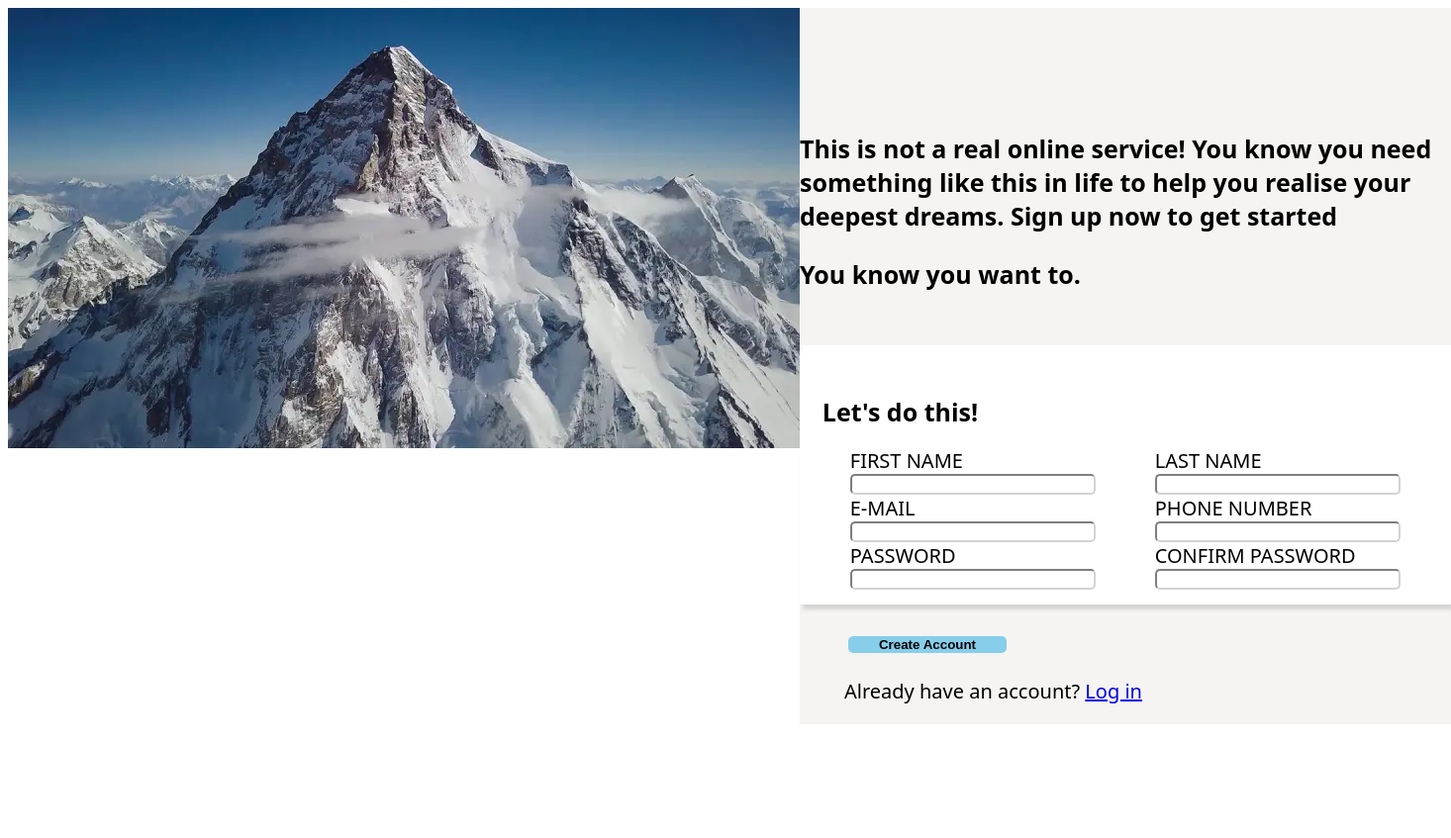
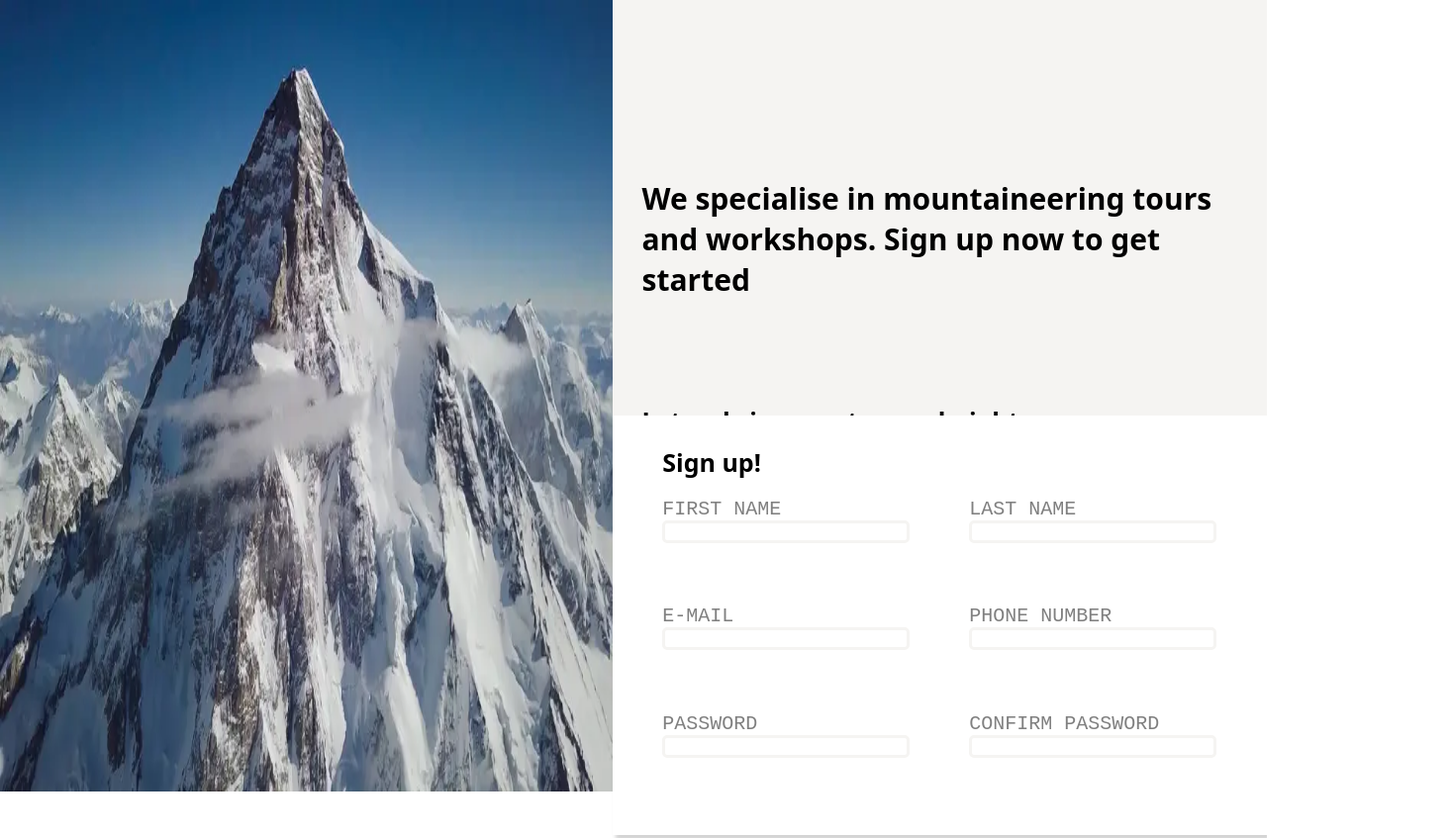
Before and after one commit to Tinkybala/Odin-Sign-Up-Form, a plain HTML site: page index.html in a window 1280 px wide. Shown: the top 847 px of the page at 99% size, 1466 px wide, since content can reach past the window. Before the commit the page ends 800 px from the top, so only its background shows below. Drawn offline with Linux system fonts and the light colour scheme.

Commit message:
added more styling, have constraints left to do

```diff
--- a/index.html
+++ b/index.html
@@ -12,13 +12,13 @@
     <div id="main">
         <div class="top">
             <div id="top-text">
-                <p>This is not a real online service! You know you need something like this in life to help you realise your deepest dreams. Sign up now to get started</p>
-                <p>You know you want to.</p>
+                <p style="font-size: 30px;">We specialise in mountaineering tours and workshops. Sign up now to get started</p>
+                <p>Let us bring you to new heights.</p>
             </div>
         </div>
         <form action="example.com" method="post">
             <fieldset>
-                <legend>Let's do this!</legend>
+                <legend>Sign up!</legend>
 
                 <div class="form-row">
                     <div class="form-input">
--- a/style.css
+++ b/style.css
@@ -8,11 +8,12 @@
 :root{
     --special_font: "Norse-Bold";
     --default_font: system-ui, -apple-system, BlinkMacSystemFont, 'Segoe UI', Roboto, Oxygen, Ubuntu, Cantarell, 'Open Sans', 'Helvetica Neue', sans-serif;
+    --secondary_font: 'Courier New', Courier, monospace;
     --default_font_size: 25px;
     --small_font: 20px;
     --gray: #f5f4f2;
+
 }
-
 
 body {
     display: flex;
@@ -20,12 +21,20 @@ body {
     font-family: var(--default_font);
     font-size: var(--default_font_size);
     box-sizing: border-box;
+    height: 100vh;
+    width: 100vw;
+    margin: 0;
 }
 
 
 #sidebar {
     display: flex;
     flex-direction: column;
+}
+
+img{
+    height: 100%;
+    width: 100%;
 }
 
 #main{
@@ -39,7 +48,6 @@ body {
 }
 
 form{
-    height: 20rem;
     margin: 0px;
     background-color: white;
     box-shadow: lightgray 3px 5px 4px;
@@ -49,46 +57,54 @@ fieldset{
     border-width: 0px;
     display: flex;
     flex-direction: column;
+    height: 400px;
 }
 
 .top{
-    height: 20rem;
     font-weight: bold;
-    margin-bottom: 30px;
 }
 
 #top-text{
     padding-top: 100px;
+    height: 20rem;
+    display: flex;
+    flex-direction: column;
+    padding-left: 30px;
 }
 
-#form-box{
-    height: 400px;
-    margin-bottom: 50px;
+#top-text > *{
+    padding-top: 50px
 }
+
+
 
 
 legend{
     font-weight: bold;
-    padding-top: 50px;
-    margin-bottom: 10px;
+    padding-top: 30px;
+    padding-bottom: 10px;
+    padding-left: 30px;
 }
 
 
 .form-row{
     display: flex;
     flex-direction: row;
-    flex: 1 1 0
+    flex: 1 1 0;
 }
 
 label{
+    font-family: var(--secondary_font);
     font-size: var(--small_font);
+    color: gray;
 }
 
 input{
     width: 15rem;
-    border-width: 2px;
-    border-color: lightgray;
+    border-width: 3px;
+    border-color:var(--gray);
     border-radius: 5px;
+    border-style: solid;
 }
 .form-input{
     display: flex;
@@ -100,15 +116,33 @@ button{
     margin-top: 2rem;
     background-color: skyblue;
     border-width: 0px;
-    width: 10rem;
-    height: 2.5rem;
+    width: 13rem;
     margin-left: 49px;
     border-radius: 5px;
     font-weight: bold;
+    font-size: var(--small_font);
+    padding-bottom: 10px;
+    padding-top: 10px;
 }
 
 #log-in{
     font-size: var(--small_font);
     margin-left: 45px;
     margin-top: 25px;
+    font-weight: 500;
 }
+
+a:link{
+    color: darkcyan;
+    text-decoration: none;
+}
+
+a:visited{
+    color:blueviolet;
+    text-decoration: none;
+}
+
+a:hover{
+    color: blue;
+    text-decoration: underline;
+}
```
